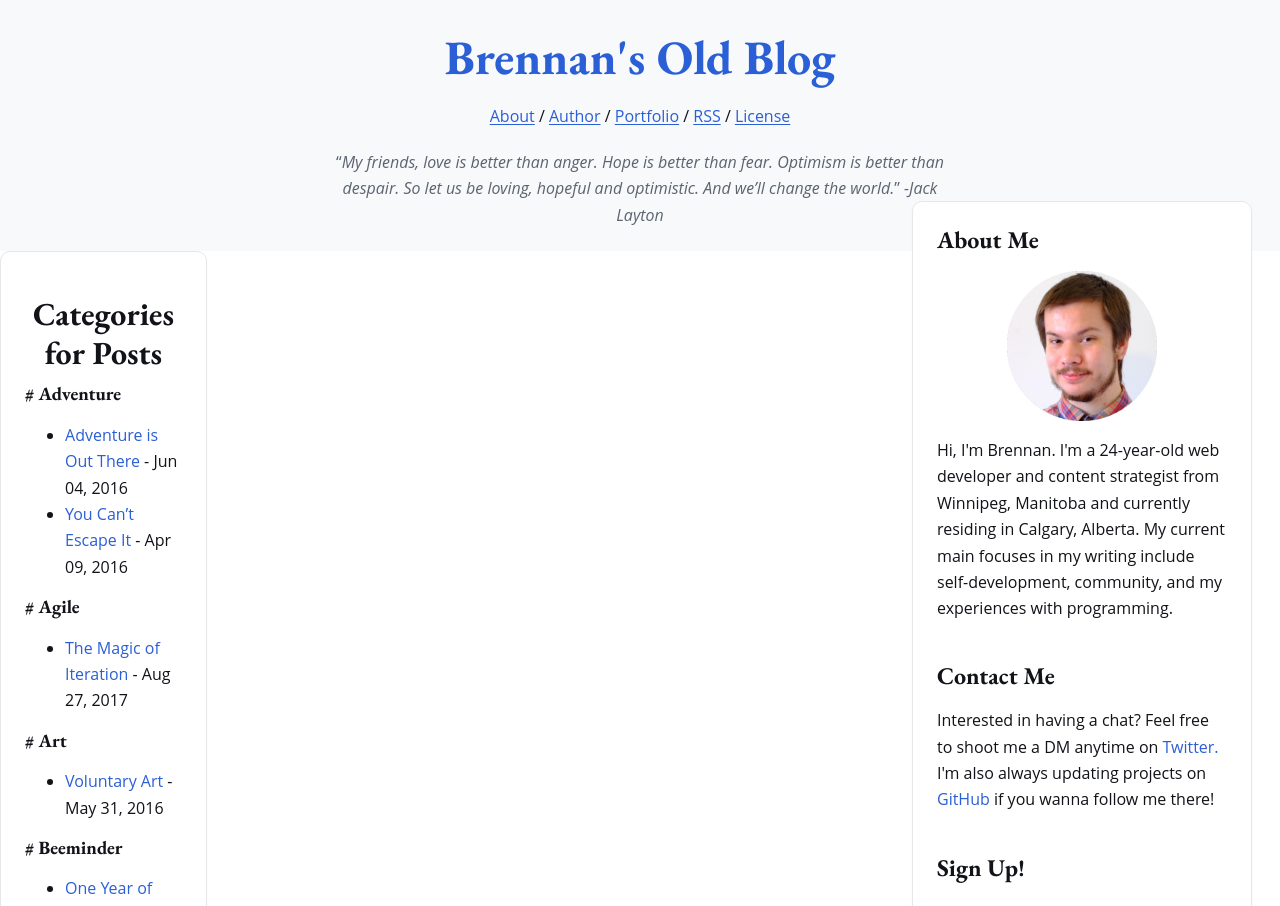
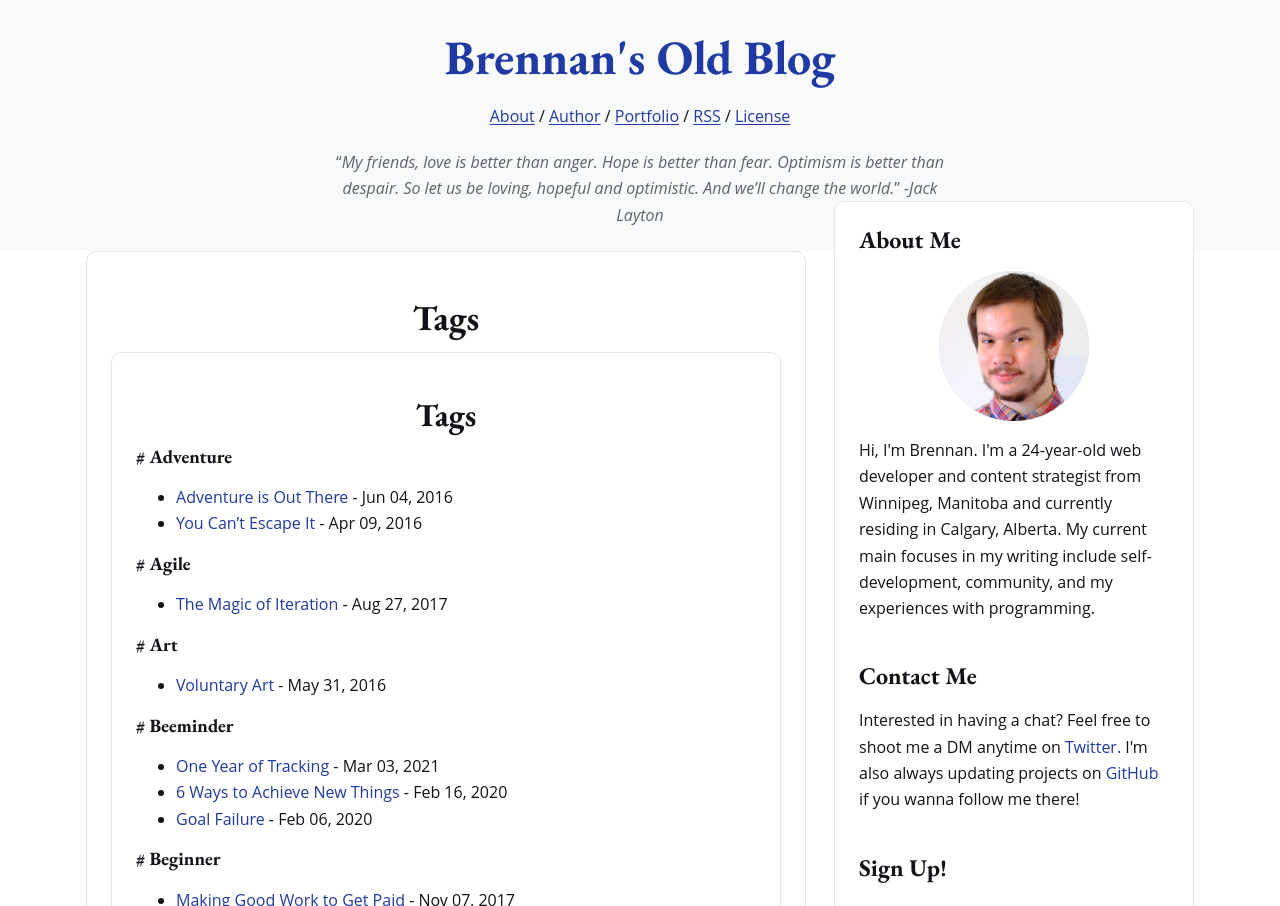
Before and after one commit to brennanbrown/old-blog, a Jekyll site: the page built from tagged.html, in a window 1280 px wide and 1400 px high, cut to the strip 0-906 px from the top of the window. Built offline with Jekyll 4.4.1, drawn with Linux system fonts in a browser that asks for light colours; some of the changed text lies outside the part shown.

Commit message:
fix(ui): improve link contrast and container widths; add tags selector in sidebar; align pages to grid; retitle Tags page

```diff
--- a/_includes/sidebar.html
+++ b/_includes/sidebar.html
@@ -20,8 +20,17 @@
 
   <br />
 
-  <h2>Categories</h2>
+  <h2>Tags</h2>
   <div class="tags-expo">
-    <p><a href="{{ '/tagged' | prepend: site.baseurl | prepend: site.url }}">Browse all categories →</a></p>
+    <select aria-label="Jump to a tag" onchange="if(this.value){ window.location.href='{{ '/tagged' | prepend: site.baseurl | prepend: site.url }}#'+this.value; }">
+      <option value="">Browse tags…</option>
+      {% assign sorted_tags = (site.tags | sort:0) %}
+      {% for tag in sorted_tags %}
+        {% assign t = tag | first %}
+        {% assign posts = tag | last %}
+        <option value="{{ t | slugify }}">{{ t }} ({{ posts | size }})</option>
+      {% endfor %}
+    </select>
+    <p style="margin-top: 0.5rem;"><a href="{{ '/tagged' | prepend: site.baseurl | prepend: site.url }}">See full tags page →</a></p>
   </div>
 </div>
--- a/_layouts/page.html
+++ b/_layouts/page.html
@@ -1,6 +1,7 @@
 ---
 layout: default
 ---
+<div class="main">
   <article class="post">
     <header class="post-header">
       <h1 class="post-title">{{ page.title }}</h1>
@@ -9,3 +10,4 @@ layout: default
       {{ content }}
     </div>
   </article>
+</div>
--- a/css/main.css
+++ b/css/main.css
@@ -1,3 +1,4 @@
+.post .post-content { max-width: 75ch; margin: 0 auto; }
 /* RESPONSIVE DESIGN */
 
 @media only screen and (min-width: 1000px) {
@@ -309,8 +310,8 @@ figcaption {
   --bg-alt: #f8f9fb;
   --text: #111318;
   --muted: #5b6470;
-  --link: #2b5fd6;
-  --link-hover: #1a3f99;
+  --link: #1f3aa3; /* darker for readability */
+  --link-hover: #112a7a;
   --border: #e5e7eb;
   --accent: #ffb703;
 
@@ -397,7 +398,7 @@ hr { border: 0; border-top: 1px solid var(--border); margin: 2rem 0; }
 @media (min-width: 1000px) {
   .page-content {
     display: grid;
-    grid-template-columns: 1fr minmax(0, 720px) minmax(260px, 340px) 1fr;
+    grid-template-columns: 1fr minmax(0, 720px) minmax(280px, 360px) 1fr;
     gap: var(--gutter);
   }
   /* Override legacy floats/widths */
--- a/tagged.html
+++ b/tagged.html
@@ -1,6 +1,6 @@
 ---
-layout: default
-title: Tagged
+layout: page
+title: Tags
 ---
 
 {% assign rawtags = "" %}
@@ -24,7 +24,7 @@ title: Tagged
 
 <div class="post">
     <section class="site-header center">
-        <h1>Categories for Posts</h1>
+        <h1>Tags</h1>
     </section>
 
     <section>
```
Lines whose indentation alone changed are shown as unchanged.
